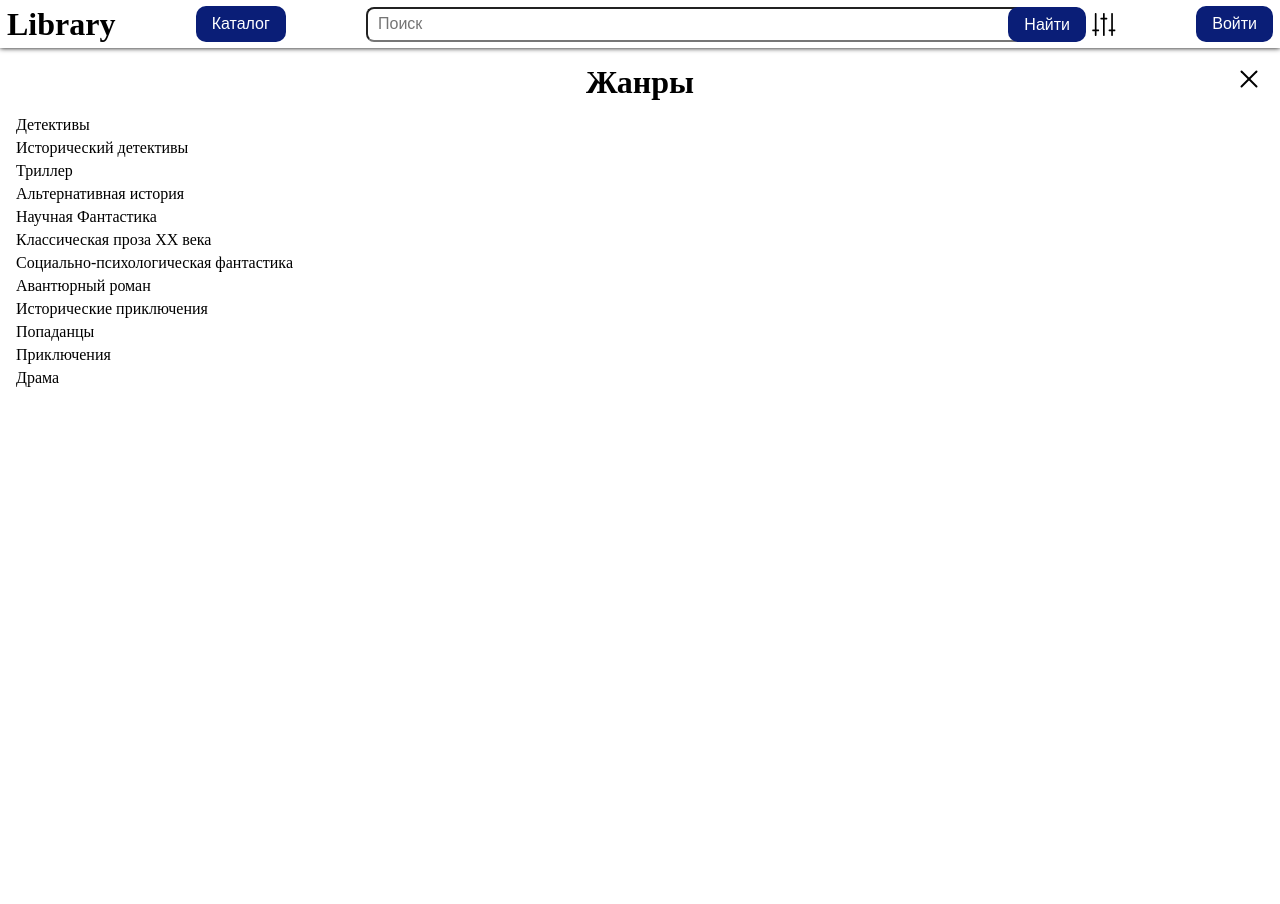
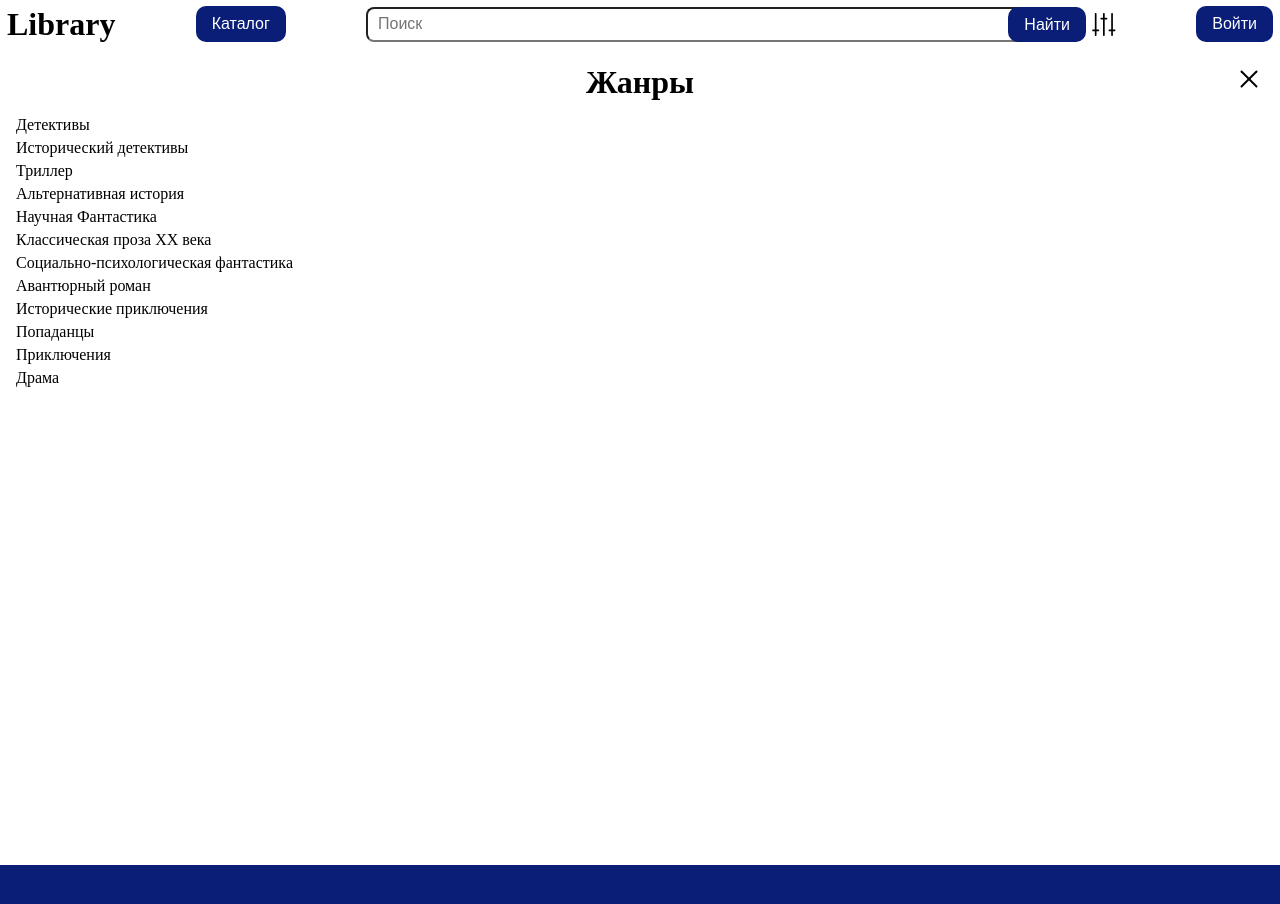
Before and after one commit to StarkDed/library_react, a React (Vite) app: page / in a window 1280 px wide. Both pictures are taken after a click on the button "Каталог". Shown: the top 904 px of the page. Before the commit the page ends 800 px from the top, so only its background shows below. Built offline with nearby package versions, Linux system fonts and the light colour scheme.

Commit message:
refactor: show of component Catalog

```diff
--- a/src/сomponents/App/App.jsx
+++ b/src/сomponents/App/App.jsx
@@ -1,14 +1,11 @@
-import { useState, useCallback, useEffect } from "react";
-import React from "react";
+import { useState, useEffect } from "react";
 
 import "./app.css";
 
 import Header from "../Header/Header.jsx";
 import BookList from "../BookList/BookList.jsx";
 import Footer from "../Footer/Footer.jsx";
-import Catalog from "../Catalog/Catalog.jsx";
 
-const App = () => {
 const originalListBooks = [
   {
     id: 1,
@@ -79,43 +76,28 @@ const App = () => {
   },
 ];
 
+const App = () => {
   const [listBooks, setListBooks] = useState([]);
+  const [headline, setHeadline] = useState("Лучшие книги");
 
-  const [headline, setHeadline] = useState("Лучшие книги");
+  const Content = (
+    <>
+      <BookList listBooks={listBooks} headline={headline} />
+      <Footer></Footer>
+    </>
+  );
 
   useEffect(() => {
     setListBooks(originalListBooks);
     if (headline !== "Лучшие книги") {
       setListBooks((prev) => prev.filter((el) => el.genres.includes(headline)));
-      setIsCatalog(false);
     }
   }, [headline]);
 
-  const [isCatalog, setIsCatalog] = useState(false);
-
-  const toggleCatalogVisibility = useCallback(() => {
-    setIsCatalog((prev) => !prev);
-  });
-
-  const CatalogMemo = React.memo(Catalog);
-
   return (
-    <div className="app">
-      <Header
-        toggleCatalogVisibility={toggleCatalogVisibility}
-        setHeadline={setHeadline}
-      />
-      {isCatalog ? (
-        <CatalogMemo
-          toggleCatalogVisibility={toggleCatalogVisibility}
-          setHeadline={setHeadline}
-        />
-      ) : (
-        <>
-          <BookList listBooks={listBooks} headline={headline} />
-          <Footer></Footer>
-        </>
-      )}
+    <div className="app" id="app">
+      <Header setHeadline={setHeadline} />
+      {Content}
     </div>
   );
 };
--- a/src/сomponents/App/app.css
+++ b/src/сomponents/App/app.css
@@ -1,6 +1,7 @@
 :root{
     --main-color:#0a1e77;
     --second-color:#252fab;
+    --background-color:#ffffff
 }
 
 *{
--- a/src/сomponents/BookList/BookList.jsx
+++ b/src/сomponents/BookList/BookList.jsx
@@ -1,5 +1,3 @@
-import { useState } from "react";
-
 import styles from "./BookList.module.css";
 
 import Book from "../Book/Book.jsx";
--- a/src/сomponents/Catalog/Catalog.jsx
+++ b/src/сomponents/Catalog/Catalog.jsx
@@ -1,8 +1,7 @@
+import React from "react";
+
 import styles from "./catalog.module.css";
 
-import Cross from "../../assets/svg/Cross1/Cross.jsx";
-
-const Catalog = ({ toggleCatalogVisibility, setHeadline }) => {
 const catalogList = [
   { id: 1, name: "Детективы" },
   { id: 2, name: "Исторический детективы" },
@@ -18,16 +17,22 @@ const Catalog = ({ toggleCatalogVisibility, setHeadline }) => {
   { id: 12, name: "Драма" },
 ];
 
+import Cross from "../../assets/svg/Cross1/Cross.jsx";
+
+const Catalog = ({ setShowCatalog, setHeadline }) => {
   return (
     <div className={styles.catalog}>
       <h2 className={styles.title}>Жанры</h2>
-      <Cross onClick={() => toggleCatalogVisibility()} />
+      <Cross onClick={() => setShowCatalog((prev) => !prev)} />
       <ul className={styles.genres}>
         {catalogList.map((el) => (
           <li
             className={styles.genreTitle}
             key={el.id}
-            onClick={() => setHeadline(el.name)}
+            onClick={() => {
+              setHeadline(el.name);
+              setShowCatalog((prev) => !prev);
+            }}
           >
             {el.name}
           </li>
@@ -37,4 +42,4 @@ const Catalog = ({ toggleCatalogVisibility, setHeadline }) => {
   );
 };
 
-export default Catalog;
+export default React.memo(Catalog);
--- a/src/сomponents/Catalog/catalog.module.css
+++ b/src/сomponents/Catalog/catalog.module.css
@@ -3,7 +3,13 @@
 .catalog{
     flex:1;
     padding:16px;
-    position:relative;
+    position:fixed;
+    z-index:1000;
+    background-color:#ffffff;
+    left:0;
+    top:48px;
+    width:100%;
+    height:100%;
 }
 
 .title{
@@ -26,3 +32,9 @@
     text-decoration:underline;
 
 }
+
+@media (max-width:576px){
+    .catalog{
+        top:89px;
+    }
+}
--- a/src/сomponents/Header/Header.jsx
+++ b/src/сomponents/Header/Header.jsx
@@ -1,15 +1,31 @@
+import { useState } from "react";
+import * as ReactDOM from "react-dom";
+
 import styles from "./header.module.css";
+
 import Search from "../Search/Search.jsx";
 import AuthButton from "../AuthButton/AuthButton.jsx";
+import Catalog from "../Catalog/Catalog.jsx";
 
-const Header = ({ toggleCatalogVisibility, setHeadline }) => {
+const Header = ({ setHeadline }) => {
+  const [showCatalog, setShowCatalog] = useState(false);
+  let appRoot = document.getElementById("app");
+
   return (
+    <>
       <header>
         <div className={styles["header-content"]}>
-        <h1 onClick={() => setHeadline("Лучшие книги")}>Library</h1>
+          <h1
+            onClick={() => {
+              setHeadline("Лучшие книги");
+              setShowCatalog(false);
+            }}
+          >
+            Library
+          </h1>
           <button
             className={styles["btn-catalog"]}
-          onClick={() => toggleCatalogVisibility()}
+            onClick={() => setShowCatalog((prev) => !prev)}
           >
             Каталог
           </button>
@@ -17,6 +33,12 @@ const Header = ({ toggleCatalogVisibility, setHeadline }) => {
           <AuthButton />
         </div>
       </header>
+      {showCatalog &&
+        ReactDOM.createPortal(
+          <Catalog setShowCatalog={setShowCatalog} setHeadline={setHeadline} />,
+          appRoot
+        )}
+    </>
   );
 };
 
--- a/src/сomponents/Header/header.module.css
+++ b/src/сomponents/Header/header.module.css
@@ -1,7 +1,10 @@
 header{
     height:48px;
     box-shadow: 0 0 5px black;
-    position:relative;
+    position:sticky;
+    top:0;
+    z-index:1000;
+    background-color:var(--background-color)
 }
 
 .header-content{
```
Lines whose indentation alone changed are shown as unchanged.
